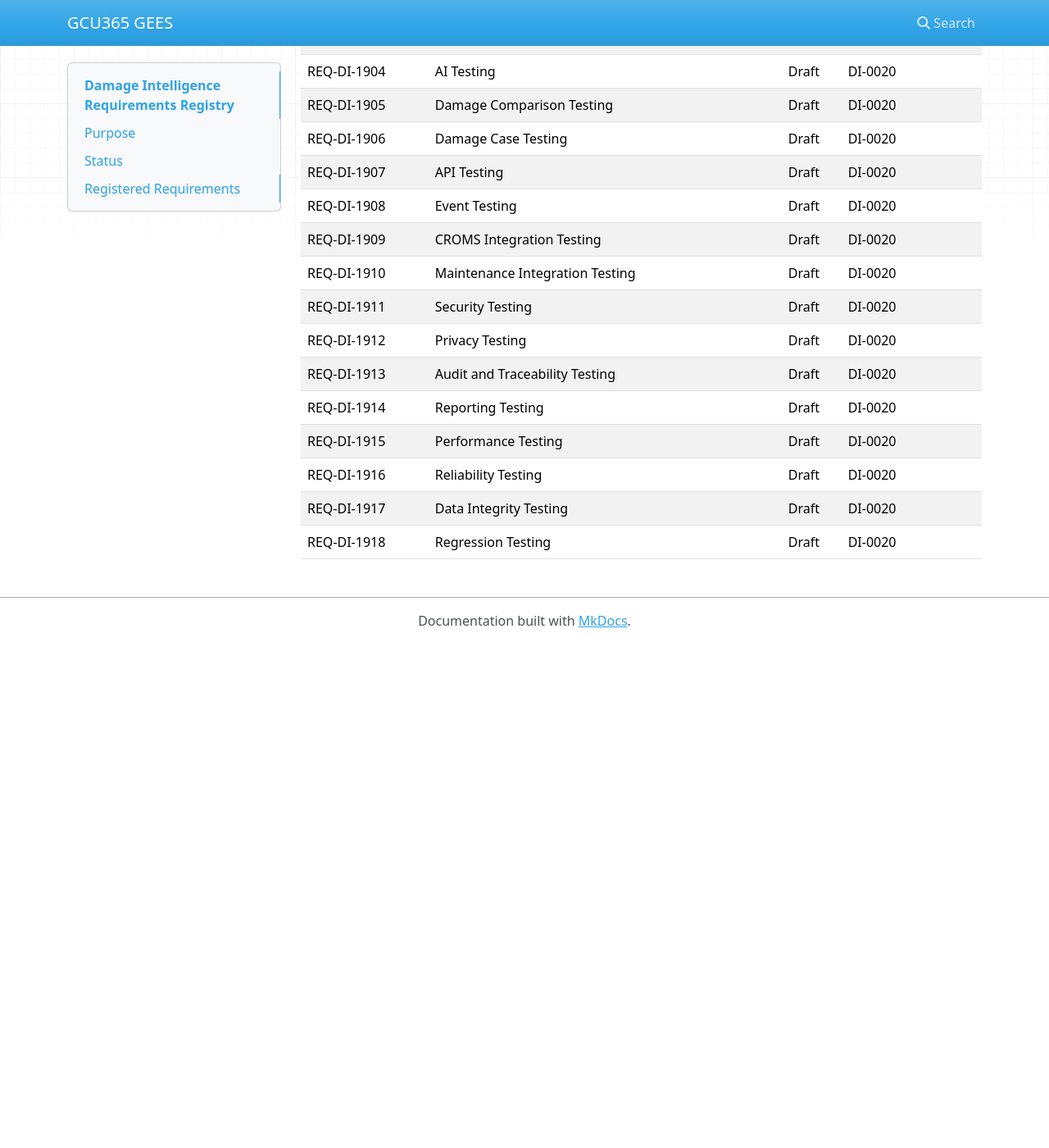
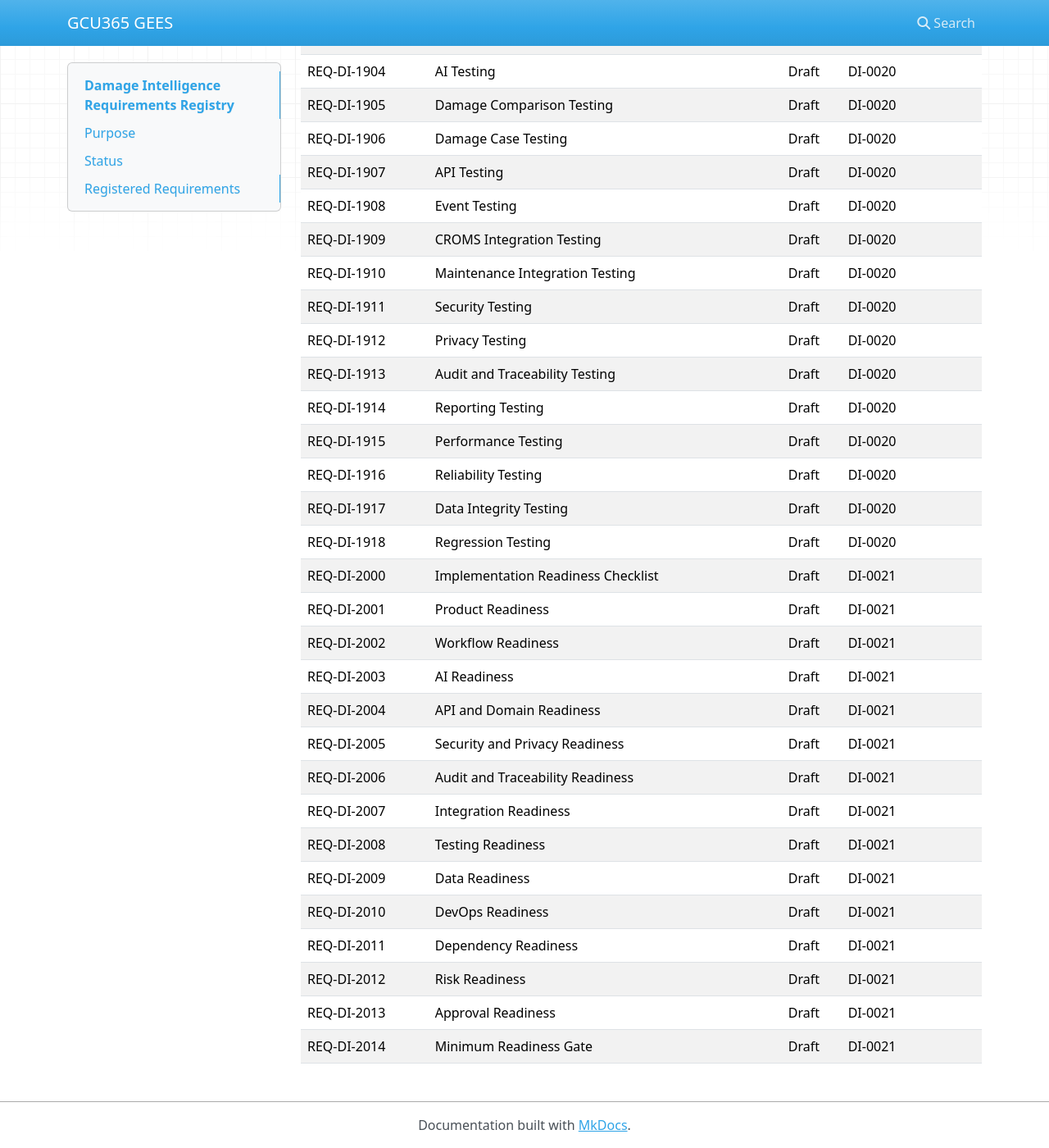
Before and after one commit to My10Sons/GCU365GEES, an MkDocs documentation site: the page built from docs/99-Appendices/Requirement-Registry/DAMAGE.md, in a window 1280 px wide and 1400 px high, scrolled down 12965 px. Shown: the whole window at 82% size. Built offline with MkDocs 1.6.1, drawn with Linux system fonts in a browser that asks for light colours; nearby versions of some CDN libraries; before the commit the page ends 13750 px from its top, so only the background shows below that.

```diff
--- a/docs/99-Appendices/Requirement-Registry/DAMAGE.md
+++ b/docs/99-Appendices/Requirement-Registry/DAMAGE.md
@@ -334,3 +334,18 @@
 | REQ-DI-1916 | Reliability Testing | Draft | DI-0020 | Test retries, failures, and recovery |
 | REQ-DI-1917 | Data Integrity Testing | Draft | DI-0020 | Test identifiers, references, states, and evidence |
 | REQ-DI-1918 | Regression Testing | Draft | DI-0020 | Maintain regression tests for critical paths |
+| REQ-DI-2000 | Implementation Readiness Checklist | Draft | DI-0021 | Readiness checklist across Damage Intelligence |
+| REQ-DI-2001 | Product Readiness | Draft | DI-0021 | Product requirements reviewed before implementation |
+| REQ-DI-2002 | Workflow Readiness | Draft | DI-0021 | Workflows reviewed before implementation |
+| REQ-DI-2003 | AI Readiness | Draft | DI-0021 | AI behavior and advisory boundaries reviewed |
+| REQ-DI-2004 | API and Domain Readiness | Draft | DI-0021 | API scope and domain model reviewed |
+| REQ-DI-2005 | Security and Privacy Readiness | Draft | DI-0021 | Security/privacy requirements reviewed |
+| REQ-DI-2006 | Audit and Traceability Readiness | Draft | DI-0021 | Audit and traceability reviewed |
+| REQ-DI-2007 | Integration Readiness | Draft | DI-0021 | CROMS and Maintenance integration readiness |
+| REQ-DI-2008 | Testing Readiness | Draft | DI-0021 | Acceptance criteria and test strategy reviewed |
+| REQ-DI-2009 | Data Readiness | Draft | DI-0021 | Test data and production data restrictions identified |
+| REQ-DI-2010 | DevOps Readiness | Draft | DI-0021 | Environment, CI/CD, monitoring, and infrastructure readiness |
+| REQ-DI-2011 | Dependency Readiness | Draft | DI-0021 | External dependencies identified |
+| REQ-DI-2012 | Risk Readiness | Draft | DI-0021 | Implementation risks reviewed |
+| REQ-DI-2013 | Approval Readiness | Draft | DI-0021 | Required readiness approvals |
+| REQ-DI-2014 | Minimum Readiness Gate | Draft | DI-0021 | Minimum gate before implementation |
```
